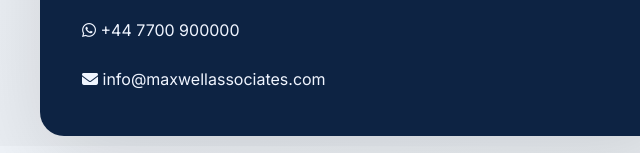
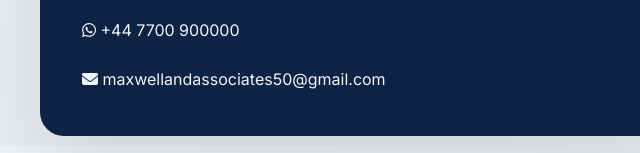
Before and after one commit to maxwelldavid6090-collab/Lawfirm, a plain HTML site: page frontend/contact.html in a window 1280 px wide. Shown: the part 654-807 px from the top of the page, 0-640 px from the left. Drawn offline with nearby package versions, Linux system fonts and the light colour scheme.

Commit message:
Update contact.html

```diff
--- a/frontend/contact.html
+++ b/frontend/contact.html
@@ -36,7 +36,7 @@
           <p><i class="fa-solid fa-location-dot"></i> London, United Kingdom</p>
           <p><i class="fa-solid fa-phone"></i> +44 20 1234 5678</p>
           <p><i class="fa-brands fa-whatsapp"></i> +44 7700 900000</p>
-          <p><i class="fa-solid fa-envelope"></i> info@maxwellassociates.com</p>
+          <p><i class="fa-solid fa-envelope"></i> maxwellandassociates50@gmail.com</p>
         </div>
         <form id="contactForm">
           <input type="text" id="name" placeholder="Full Name" required>
```
